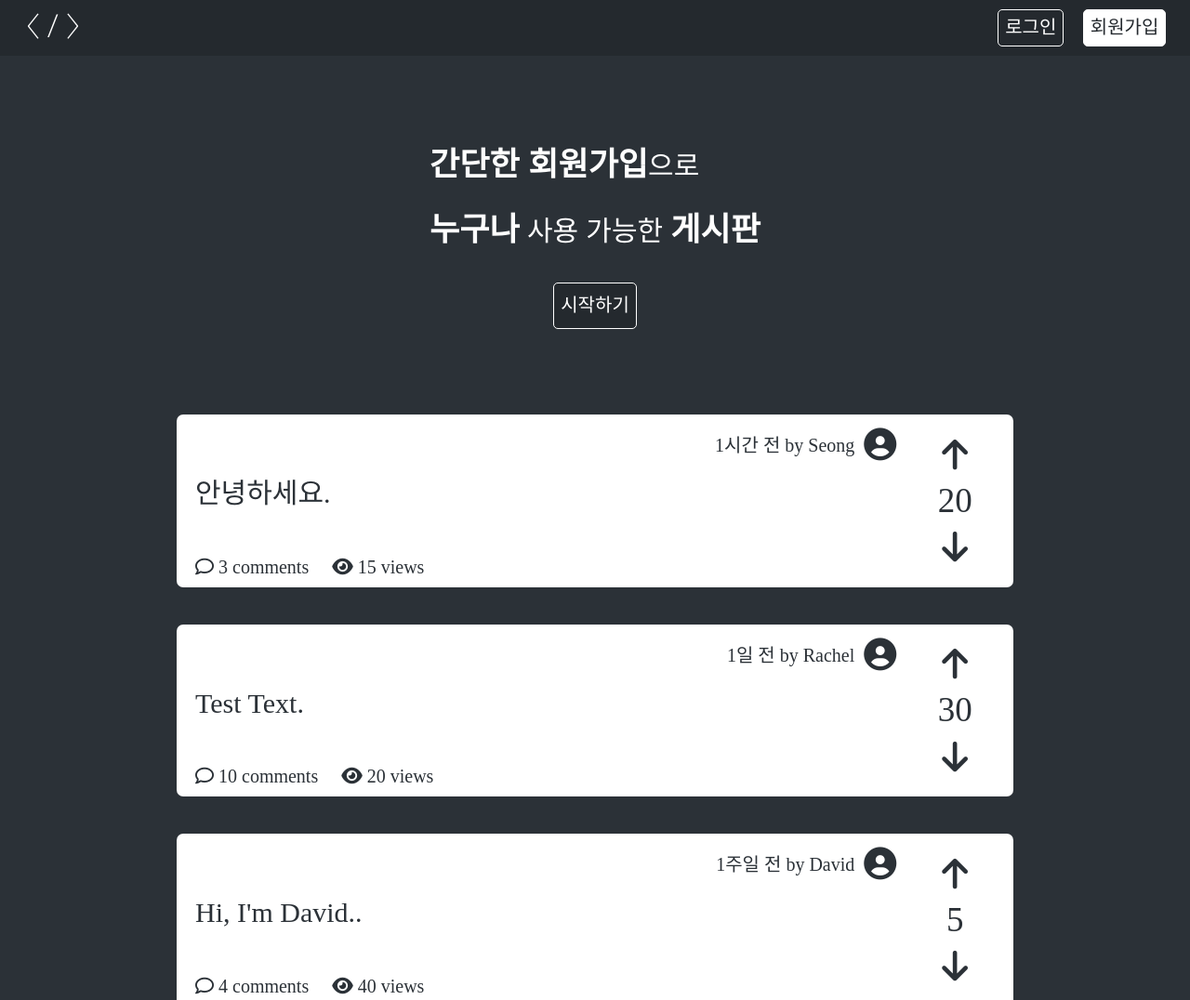
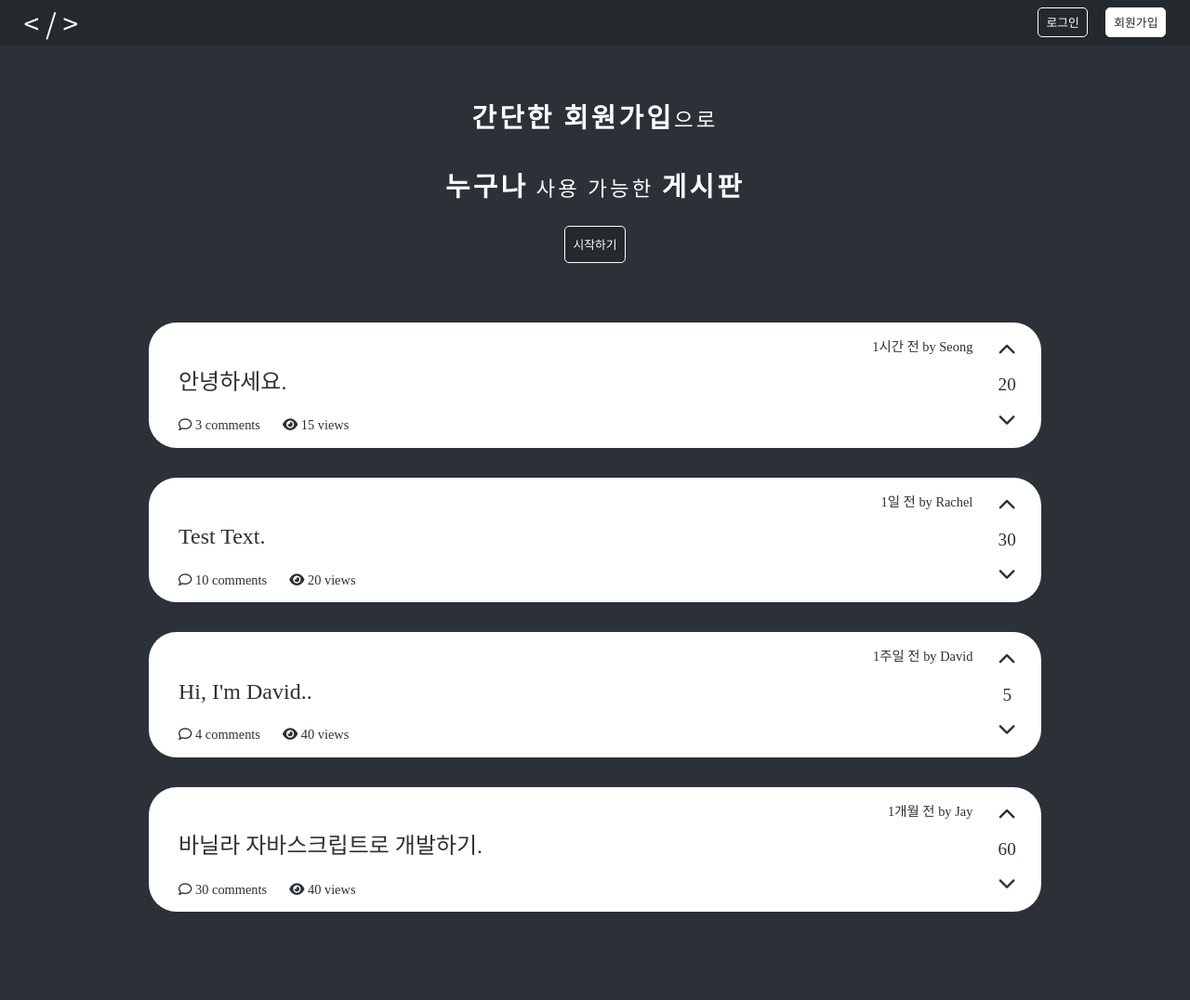
Before and after one commit to seong7/BoardProject, a website built with webpack: page src/index.html in a window 1280 px wide. Shown: the top 1076 px of the page at 93% size. After the commit the page ends 997 px from the top, so only its background shows below. Built offline with nearby package versions, Linux system fonts and the light colour scheme.

Commit message:
Style fix rem em bug

```diff
--- a/src/index.html
+++ b/src/index.html
@@ -4,11 +4,12 @@
 <head>
     <meta charset="UTF-8" />
     <meta name="viewport" content="width=device-width, initial-scale=1.0" />
-    <!-- 윗 라인: viewport의 크기와 초기 줌 레벨 등을 기기에 맞게 적용되도록 선언하는 방식
+    <!-- 윗 라인: viewport (모바일에서의 화면) 의 크기와 초기 줌 레벨 등을 기기에 맞게 적용되도록 선언하는 방식
         누락되면 미디어 쿼리를 활용해도 viewport의 너비가 기본값인 980px로 세팅되기 때문에 pc버전이 계속 보이게 된다 -->
     <meta http-equiv="X-UA-Compatible" content="ie=edge" />
     <script src="https://kit.fontawesome.com/fd4c938536.js" crossorigin="anonymous"></script>
     <link href="https://fonts.googleapis.com/css2?family=Nanum+Myeongjo:wght@400;700&display=swap" rel="stylesheet">
+    <link href="https://fonts.googleapis.com/css2?family=Noto+Sans+KR&display=swap" rel="stylesheet">
     <link href="https://fonts.googleapis.com/css2?family=Noto+Serif+KR&display=swap" rel="stylesheet">
     <link rel="shortcut icon" href="img/favicon.png" type="image/x-icon" />
     <title>BoardBoard</title>
--- a/src/js/Views/Headers/Components/Header.js
+++ b/src/js/Views/Headers/Components/Header.js
@@ -9,12 +9,12 @@ export const markup = () => `
         <!-- <i class="far fa-comments"></i> -->
         <!-- <i class="fas fa-code"></i> -->
         <p>
-            < /&nbsp>
+            <strong>< /&nbsp></strong>
         </p>
     </a>
     <div>
-        <button>로그인</button>
-        <button>회원가입</button>
+        <button class="blackBtn">로그인</button>
+        <button class="whiteBtn">회원가입</button>
     </div>
 </div>
 
--- a/src/js/Views/Headers/Components/Header.scss
+++ b/src/js/Views/Headers/Components/Header.scss
@@ -1,35 +1,22 @@
 .header {
-  padding: 1rem 2%;
-  height: 6rem;
+  padding: 0.5rem 2%;
+  height: 3rem;
   background-color: rgb(36, 41, 46);
   display: flex;
   justify-content: space-between !important;
   align-items: center;
   a {
-    font-size: 3rem;
+    font-size: 30px;
     font-weight: lighter;
     // color: white;
     cursor: pointer;
   }
   div {
     display: flex;
-    font-size: 2rem;
     display: inline-block;
     height: 100%;
-    button {
-      height: 100%;
-      padding: 0rem 0.7rem;
-      border-radius: 5px;
-      border: 0.5px solid white;
-    }
-    button:nth-of-type(1) {
-      background-color: rgb(36, 41, 46);
-      color: white;
-      margin-right: 1.5rem;
-    }
-    button:nth-of-type(2) {
-      background-color: white;
-      color: rgb(36, 41, 46);
-    }
+  }
+  button:nth-of-type(1) {
+    margin-right: 1rem;
   }
 }
--- a/src/js/Views/Posts/Components/UserPosts.js
+++ b/src/js/Views/Posts/Components/UserPosts.js
@@ -6,7 +6,7 @@ export const markUp = (post) => `
     <div class="postHeader">
       <p>
         ${post.time} by ${post.user}
-        <i class="fas fa-user-circle"></i>
+        <!--<i class="fas fa-user-circle"></i>-->
       </p>
       <!--<img src=""/>-->
     </div>
@@ -26,9 +26,11 @@ export const markUp = (post) => `
     </div>
   </div>
   <div class="postVote">
-    <i class="fas fa-arrow-up"></i>
+    <!--<i class="fas fa-arrow-up"></i>-->
+    <i class="fas fa-chevron-up"></i>
     <p>${post.vote}</p>
-    <i class="fas fa-arrow-down"></i>
+    <!--<i class="fas fa-arrow-down"></i>-->
+    <i class="fas fa-chevron-down"></i>
   </div>
 </div>
 `;
--- a/src/js/Views/Posts/Components/UserPosts.scss
+++ b/src/js/Views/Posts/Components/UserPosts.scss
@@ -1,5 +1,5 @@
 .posts_container {
-  margin-top: 6%;
+  margin-top: 3rem;
   display: flex;
   flex-direction: column;
   align-items: center;
@@ -10,41 +10,42 @@
     color: #2b3137;
     display: flex;
     flex-direction: row;
-    margin: 2rem 0rem;
-    border-radius: 7px;
+    margin: 1rem 0rem;
+    border-radius: 30px;
     padding-top: 1rem;
     padding-left: 2rem;
     padding-bottom: 1rem;
-    font-size: 2rem;
-    max-width: 90rem;
+    font-size: 0.9rem;
+    max-width: 60rem;
     width: 85%;
     .postContent {
-      width: 90%;
+      width: 100%;
       .postHeader {
         text-align: right;
         line-height: 1.5;
         i {
           transform: translateY(5px);
           margin-left: 5px;
-          font-size: 3.5rem;
+          font-size: 0.9rem;
         }
       }
       .postText {
-        margin-top: 2rem;
-        font-size: 3rem;
-        margin-bottom: 5rem;
+        margin-top: 0.8rem;
+        font-size: 1.5rem;
+        margin-bottom: 1.5rem;
       }
       .postBottom {
-        // display: flex;
+        display: flex;
+        flex-direction: row;
         p {
           display: inline-block;
-          margin-right: 2rem;
+          margin-right: 1.5rem;
         }
       }
     }
     .postVote {
-      font-size: 3.7rem;
-      width: 15%;
+      font-size: 1.2rem;
+      width: 5rem;
       display: flex;
       flex-direction: column;
       justify-content: center;
--- a/src/js/Views/Sections/Components/Section.js
+++ b/src/js/Views/Sections/Components/Section.js
@@ -5,9 +5,11 @@ export const markUp = () => `
 <section>
     <p>
         <strong>간단한 회원가입</strong>으로</br>
+    </p>
+    <p>
         <strong>누구나</strong> 사용 가능한 <strong>게시판</strong>
     </p>
-    <button>시작하기</button>
+    <button class="blackBtn">시작하기</button>
 </section>
 `;
 
--- a/src/js/Views/Sections/Components/Section.scss
+++ b/src/js/Views/Sections/Components/Section.scss
@@ -3,23 +3,17 @@ section {
   flex-direction: column;
   align-items: center;
   justify-content: center;
-  margin-top: 7%;
-  font-size: 3rem;
+  margin-top: 3rem;
+  font-size: 1.4rem;
   p {
-    margin-bottom: 2rem;
+    margin-bottom: 1rem;
     line-height: 2;
+    letter-spacing: 0.2rem;
     strong {
-      font-size: 3.5rem;
+      font-size: 1.8rem;
     }
   }
   button {
-    height: 5rem;
-    padding: 0rem 0.7rem;
-    border-radius: 5px;
-    //   font-weight: bold;
-    border: 0.5px solid white;
-    background-color: rgb(36, 41, 46);
-    color: white;
-    font-size: 2rem;
+    height: 2.5rem;
   }
 }
--- a/src/js/style.scss
+++ b/src/js/style.scss
@@ -10,26 +10,40 @@
 }
 html {
   box-sizing: border-box;
-  //   font-size: 62.5%;
-  font-size: 50%;
-  font-family: "Nanum Myeongjo", serif;
-  //   font-family: "Nunito Sans", serif;
+  // font-size: 50%;
+  font-size: 16px;
+  // font-family: "Nanum Myeongjo", serif;
+  // font-family: "Nunito Sans", serif;
+  font-family: "Noto Sans KR", sans-serif;
   color: white;
   background-color: #2b3137;
 }
 @media only screen and (min-width: 1200px) {
   html {
-    font-size: 62.5%;
+    // font-size: 62.5%;
   }
 }
 
 button {
   cursor: pointer;
+  height: 100%;
+  padding: 0rem 0.5rem;
+  border-radius: 5px;
+  border: 0.5px solid white;
+  font-size: 0.8rem;
+}
+.blackBtn {
+  background-color: rgb(36, 41, 46);
+  color: white;
+}
+.whiteBtn {
+  background-color: white;
+  color: rgb(36, 41, 46);
 }
 
 .content {
   height: 100vh;
   display: flex;
   flex-direction: column;
-  padding: 0rem 3%;
+  // padding: 0rem 3%;
 }
```
Also changed, not shown: src/js/Views/Headers/Components/Header.css, src/js/Views/Posts/Components/UserPosts.css, src/js/Views/Sections/Components/Section.css, src/js/style.css, 3 other files.
